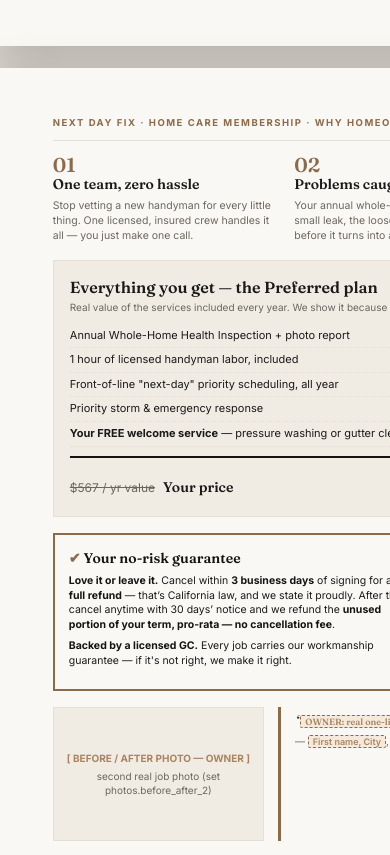
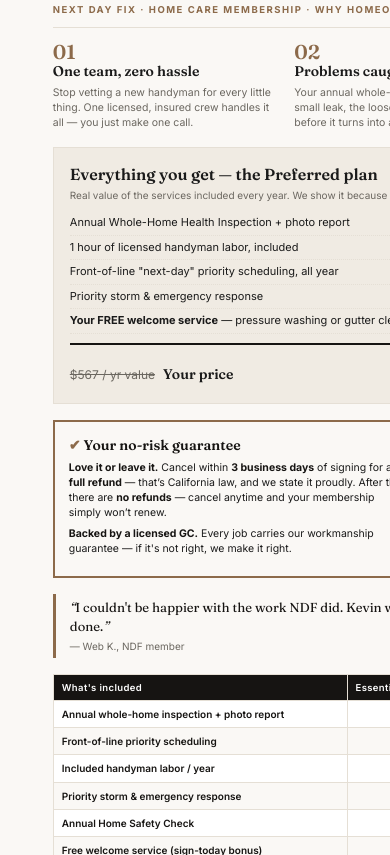
Before and after one commit to rek-source/NDF_Beats, a website: page public/handout.html in a window 390 px wide. Shown: the part 1145-2000 px from the top of the page. Drawn offline with Linux system fonts and the light colour scheme.

Commit message:
handout: real proof (phone, 5.0/75+ reviews, Google testimonial), refund=no-refund-after-3d, optional photos/testimonial

```diff
--- a/public/handout.html
+++ b/public/handout.html
@@ -142,13 +142,14 @@
 <script id="proof-config">
 window.NDF_PROOF = {
   phone: "(209) 764-2055", // NDF main line (Ryan, 2026-07-06). Swap for a CallRail tracking number when provisioned.
-  rating: "",             // OWNER: real review rating, e.g. "4.9"
-  review_count: "",       // OWNER: real review count + source, e.g. "312 Google reviews"
-  homeowners_served: "",  // OWNER: real count, e.g. "1,400+"
+  rating: "5.0",                       // all reviews are 5-star
+  review_count: "75+ five-star reviews", // KHB family (NDF + KHB), 2026-07
+  homeowners_served: "hundreds of",    // honest, no fabricated exact count
   testimonial: {
-    quote: "",            // OWNER: verbatim quote from a REAL member (with permission)
-    name: "",             // OWNER: first name, e.g. "Sandra"
-    city: ""              // OWNER: e.g. "Modesto"
+    // Verbatim from a real 5★ Google review of Next Day Fix.
+    quote: "I couldn't be happier with the work NDF did. Kevin was prompt, very clear and concise about the work being done.",
+    name: "Web K.",       // Google reviewer (confirm preferred reviewer/permission)
+    city: ""              // unknown from Google; add if you have it
   },
   photos: {
     before_after_1: "",   // OWNER: path/URL to a REAL before/after job photo (no stock)
@@ -163,18 +164,35 @@
 document.addEventListener('DOMContentLoaded', function () {
   var P = window.NDF_PROOF || {};
   var missing = 0;
-  function fill(sel, val) {
+  // REQUIRED core proof — these gate the DRAFT banner.
+  function fillReq(sel, val) {
     document.querySelectorAll('[data-proof="' + sel + '"]').forEach(function (el) {
       if (val && String(val).trim()) { el.textContent = val; el.classList.remove('ph'); }
       else { missing++; }
     });
   }
-  fill('phone', P.phone);
-  fill('rating-line', (P.rating && P.review_count) ? ('★ ' + P.rating + ' · ' + P.review_count) : '');
-  fill('served', P.homeowners_served);
-  fill('quote', P.testimonial && P.testimonial.quote);
-  fill('attribution', (P.testimonial && P.testimonial.name) ? (P.testimonial.name + (P.testimonial.city ? ', ' + P.testimonial.city : '')) : '');
-  fill('deadline', P.deadline);
+  fillReq('phone', P.phone);
+  fillReq('rating-line', (P.rating && P.review_count) ? ('★ ' + P.rating + ' · ' + P.review_count) : '');
+  fillReq('served', P.homeowners_served);
+
+  // OPTIONAL enhancements — shown if supplied, otherwise the element is HIDDEN
+  // (never left as a placeholder), so the handout is usable without them.
+  var quoteVal = P.testimonial && P.testimonial.quote;
+  if (quoteVal && String(quoteVal).trim()) {
+    document.querySelectorAll('[data-proof="quote"]').forEach(function (el) { el.textContent = quoteVal; el.classList.remove('ph'); });
+    var attr = (P.testimonial.name || '') + (P.testimonial.city ? ', ' + P.testimonial.city : '');
+    document.querySelectorAll('[data-proof="attribution"]').forEach(function (el) { el.textContent = attr; el.classList.remove('ph'); });
+  } else {
+    var q = document.querySelector('.quote'); if (q) q.style.display = 'none';
+  }
+
+  // deadline: real value if set, else a true non-fabricated fallback.
+  document.querySelectorAll('[data-proof="deadline"]').forEach(function (el) {
+    if (P.deadline && String(P.deadline).trim()) { el.textContent = P.deadline; el.classList.remove('ph'); }
+    else { el.textContent = 'the homes we visit this week'; el.classList.remove('ph'); el.removeAttribute('style'); }
+  });
+
+  // photos: real image if supplied, else hide the slot and let the row reflow.
   [['before_after_1', 'photo-slot-1'], ['before_after_2', 'photo-slot-2']].forEach(function (pair) {
     var src = P.photos && P.photos[pair[0]];
     var slot = document.getElementById(pair[1]);
@@ -182,8 +200,9 @@
     if (src && String(src).trim()) {
       slot.innerHTML = '<img src="' + src + '" alt="Real NDF before/after job photo" style="width:100%;height:100%;object-fit:cover">';
       slot.style.padding = '0';
-    } else { missing++; }
+    } else { slot.style.display = 'none'; }
   });
+
   var note = document.querySelector('.note');
   if (note && missing === 0) note.style.display = 'none';
 });
@@ -309,7 +328,7 @@
   <div class="twocol">
     <div class="guarantee">
       <h3>Your no-risk guarantee</h3>
-      <p><b>Love it or leave it.</b> Cancel within <b>3 business days</b> of signing for a <b>full refund</b> — that’s California law, and we state it proudly. After that, cancel anytime with 30 days’ notice and we refund the <b>unused portion of your term, pro-rata — no cancellation fee</b>.</p>
+      <p><b>Love it or leave it.</b> Cancel within <b>3 business days</b> of signing for a <b>full refund</b> — that’s California law, and we state it proudly. After that there are <b>no refunds</b> — cancel anytime and your membership simply won’t renew.</p>
       <p><b>Backed by a licensed GC.</b> Every job carries our workmanship guarantee — if it's not right, we make it right.</p>
     </div>
     <div class="urgency">
@@ -341,7 +360,7 @@
 
   <div class="foot">
     <div class="legal">
-      <b>Next Day Fix — A KHB Family Company.</b> Licensed general contractor, CSLB&nbsp;#1070537 · Central Valley, CA. We compete on licensed-GC quality, never on price. Not insurance or a home warranty. Pricing &amp; included services match your signed membership agreement. Cancel within 3 business days of signing for a full refund (California law); after that, cancel anytime — unused time refunded pro-rata, no cancellation fee.
+      <b>Next Day Fix — A KHB Family Company.</b> Licensed general contractor, CSLB&nbsp;#1070537 · Central Valley, CA. We compete on licensed-GC quality, never on price. Not insurance or a home warranty. Pricing &amp; included services match your signed membership agreement. Cancel within 3 business days of signing for a full refund (California law); after that there are no refunds — cancel anytime and your membership won’t renew.
     </div>
     <div class="qr">
       <img alt="Scan to learn more" src="https://api.qrserver.com/v1/create-qr-code/?size=200x200&margin=0&data=https%3A%2F%2Fkhbvr.com%2Fgbb%2Fndf%2Fagreements%2Fhome-care-membership.html">
```
Also changed, not shown: test/handout-proof.test.js (+18 -14 lines).
